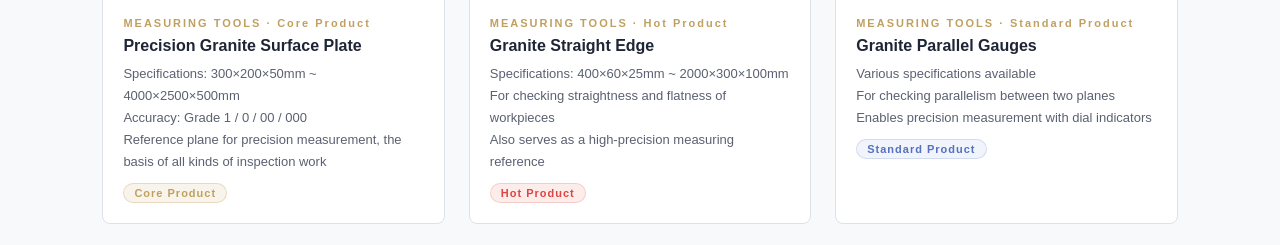
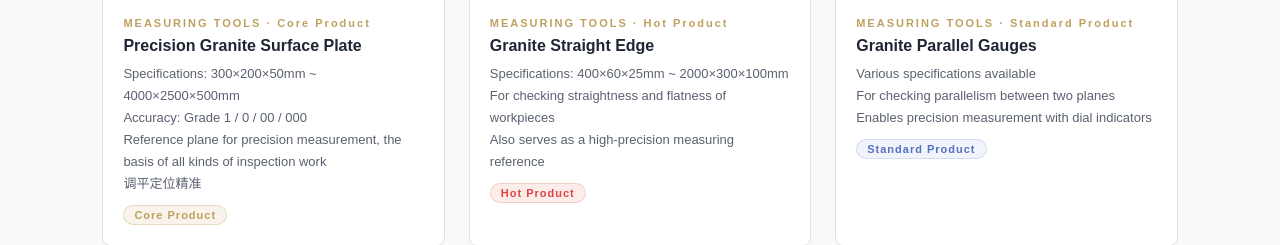
Before and after one commit to dongyuanjingmi/dongyuanjingmi.github.io, a plain HTML site: page index.html in a window 1280 px wide. Shown: the part 2333-2578 px from the top of the page. Drawn offline with Linux system fonts and the light colour scheme.

Commit message:
平板产品新增卖点：调平定位精准

```diff
--- a/index.html
+++ b/index.html
@@ -511,7 +511,7 @@
         <div class="product-card-body">
           <div class="product-card-tag">MEASURING TOOLS · <span data-i18n="badge.core">核心产品</span></div>
           <div class="product-card-title" data-i18n="p1.title">花岗石精密测量平板</div>
-          <div class="product-card-spec"><span data-i18n="p1.s1">规格：300×200×50mm ~ 4000×2500×500mm</span><br><span data-i18n="p1.s2">精度：1级 / 0级 / 00级 / 000级</span><br><span data-i18n="p1.s3">用作精密测量的基准平面，是各类检测工作的基础平台</span></div>
+          <div class="product-card-spec"><span data-i18n="p1.s1">规格：300×200×50mm ~ 4000×2500×500mm</span><br><span data-i18n="p1.s2">精度：1级 / 0级 / 00级 / 000级</span><br><span data-i18n="p1.s3">用作精密测量的基准平面，是各类检测工作的基础平台</span><br><span data-i18n="p1.s4">调平定位精准</span></div>
           <span class="product-badge badge-core" data-i18n="badge.core">核心产品</span>
         </div>
       </div>
```
